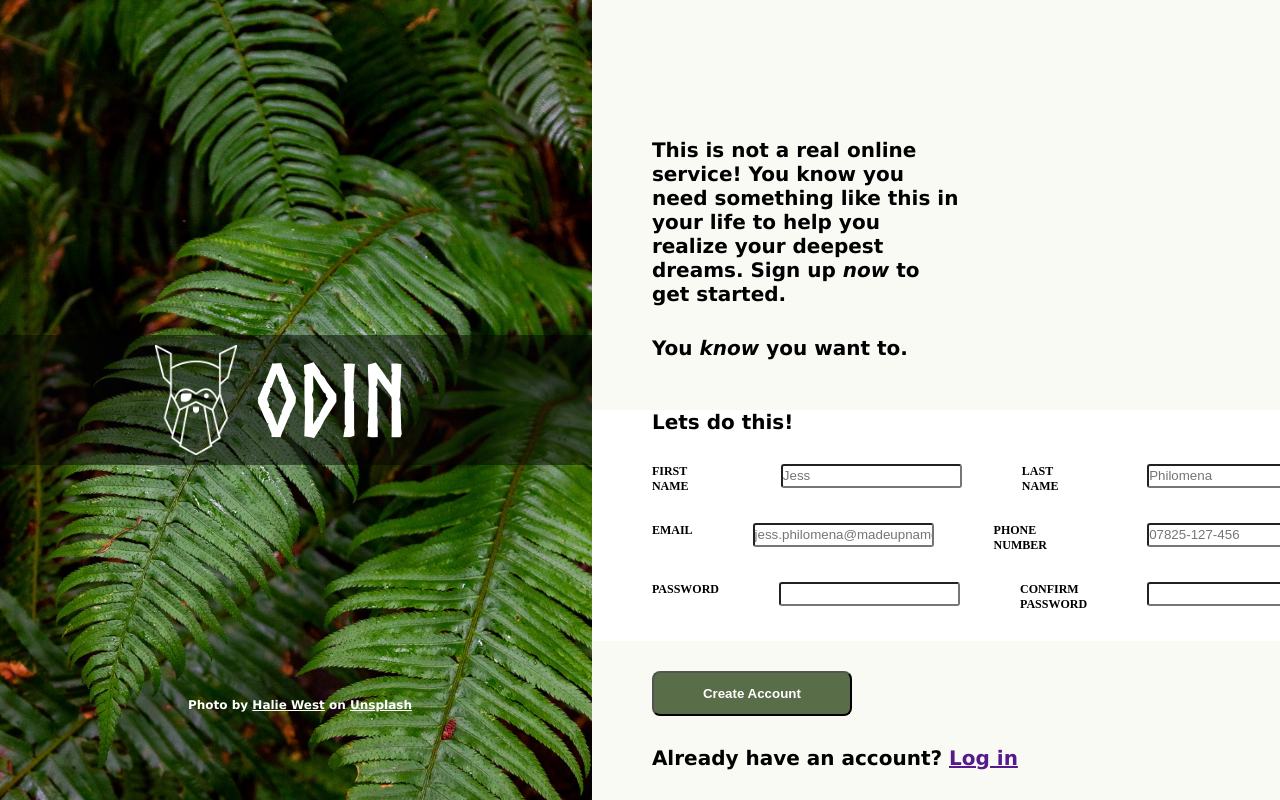
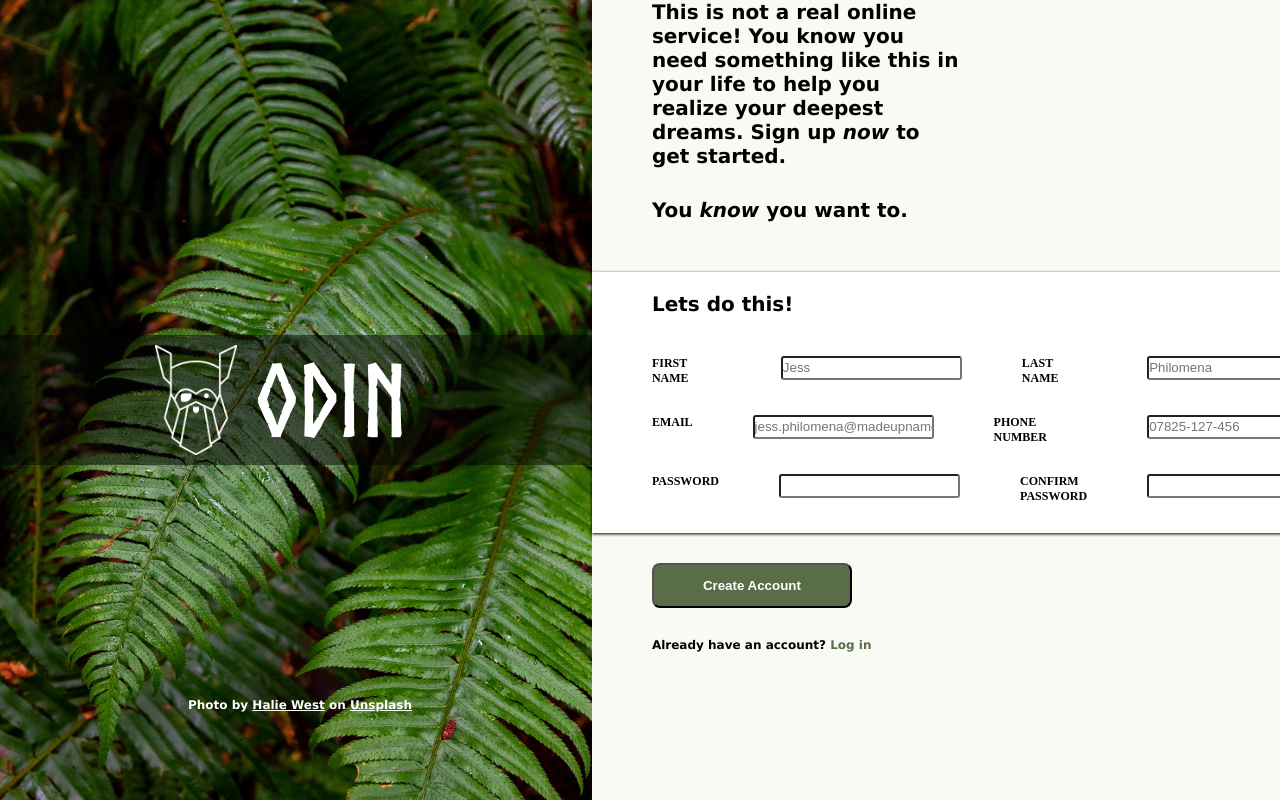
Before and after one commit to Fabelixio/sign-up-form, a plain HTML site: page index.html in a window 1280 px wide. Shown: the top 800 px of the page. Drawn offline with Linux system fonts and the light colour scheme.

Commit message:
finish basic styling

```diff
--- a/index.html
+++ b/index.html
@@ -47,11 +47,11 @@
                         <label for="password-confirm">CONFIRM PASSWORD</label>
                         <input type="password" id="password-confirm" name="confirm password" minlength="9" required/>
                     </div>
-                    <div class="submit-section">
-                        <button type="submit">Create Account</button>
-                        <p>Already have an account? <a href="">Log in</a></p>
-                    </div>
                 </form>
+            </div>
+            <div class="submit-section">
+                <button type="submit" form="sign-up-form">Create Account</button>
+                <p class="account-link">Already have an account? <a href="">Log in</a></p>
             </div>
         </div>
     </div>
--- a/styles.css
+++ b/styles.css
@@ -56,7 +56,7 @@ p{
     margin-bottom: 30px;
 }
 
-.query-section {
+.form-container {
     display: flex;
     flex: 1 1 0;
     flex-direction: column;
@@ -65,7 +65,7 @@ p{
     box-shadow: 0px 1px 3px black;
 }
 
-.query-section p {
+.form-container p {
     margin-top: 20px;
     margin-left: 60px;
 }
```
